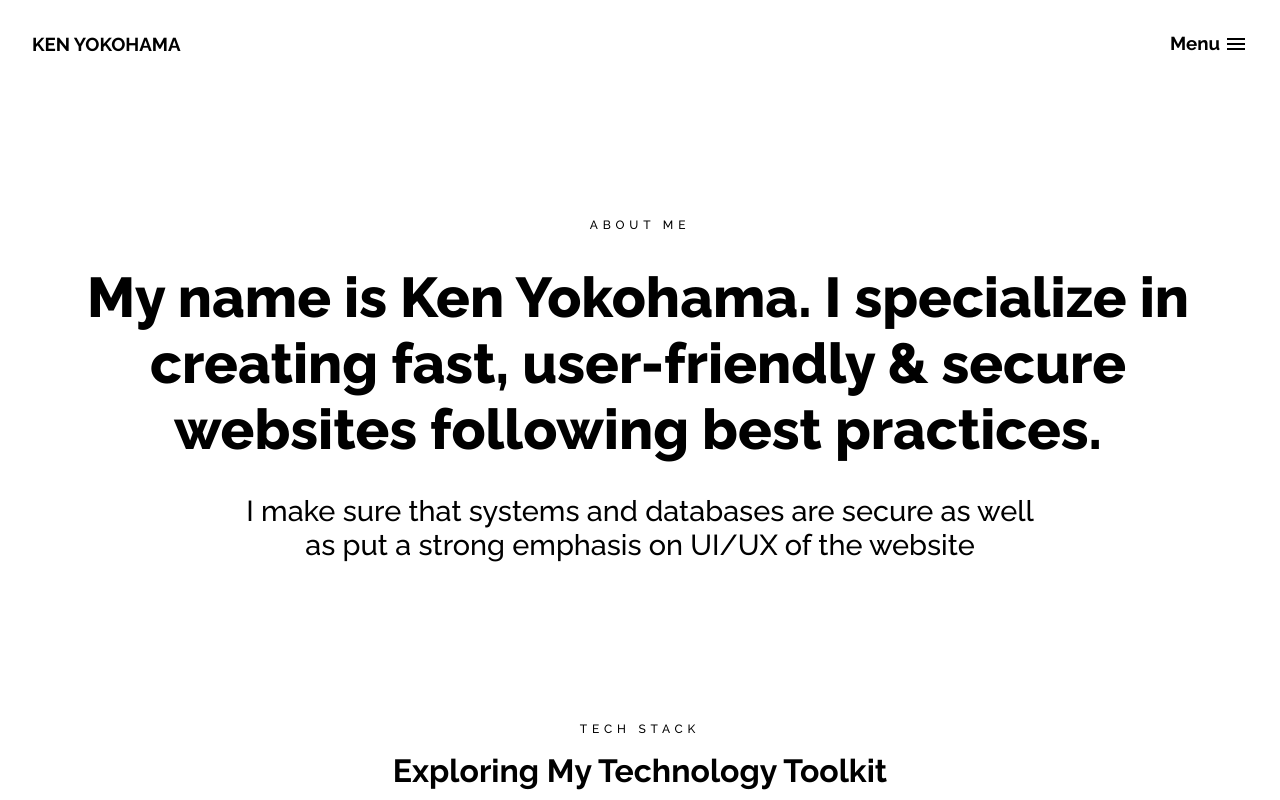
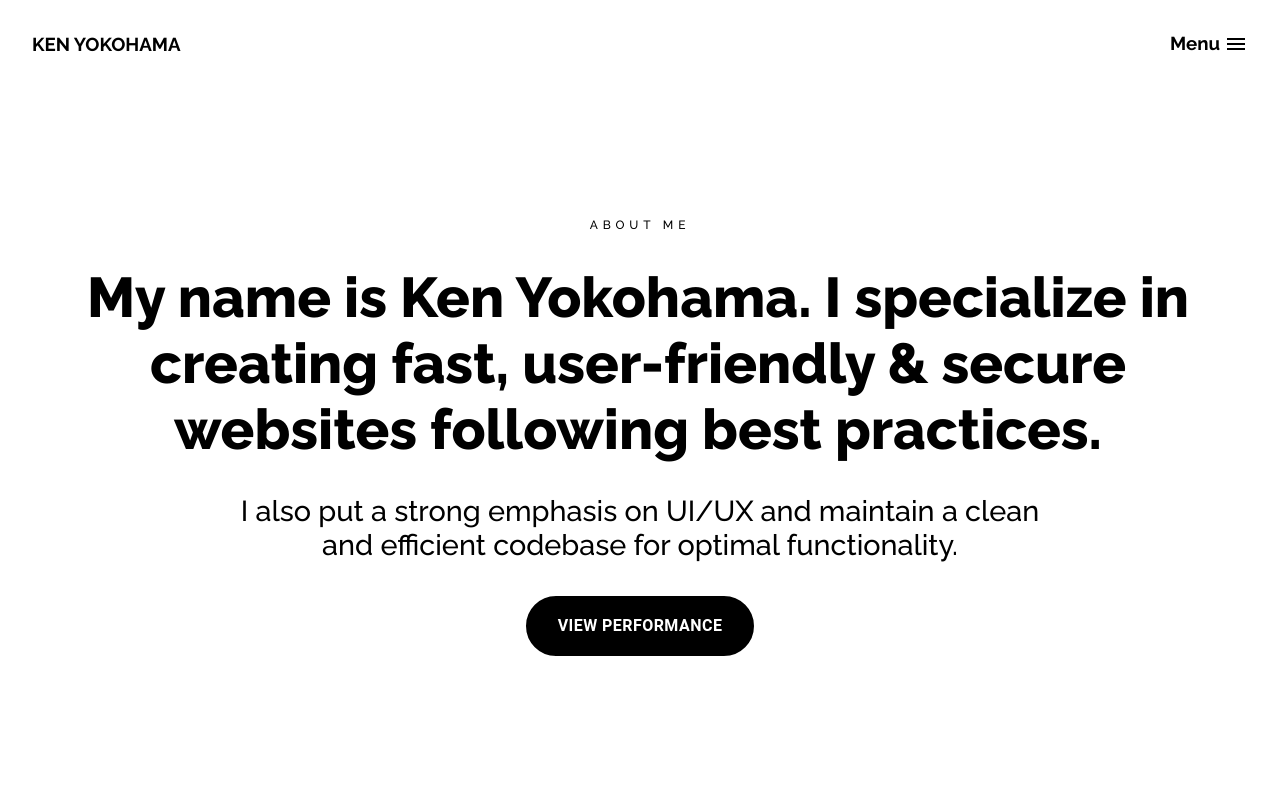
Before and after one commit to Ken-Yokohama/My-Portfolio, a React (Vite) app: page /about in a window 1280 px wide. Shown: the top 800 px of the page. Built offline with nearby package versions, Linux system fonts and the light colour scheme.

Commit message:
Add View Performance in About Me Page

```diff
--- a/src/index.css
+++ b/src/index.css
@@ -311,6 +311,24 @@ img {
                 width: 100%;
             }
         }
+        .button-container {
+            border-radius: 100px;
+            .button {
+                padding: 1rem 2rem;
+                color: white;
+                border-color: black;
+                background-color: black;
+                border-radius: 100px;
+                font-size: 1rem;
+                font-weight: 600;
+                border: 2px solid;
+                &:hover {
+                    border: 2px solid;
+                    background-color: rgb(255, 196, 0);
+                    color: black;
+                }
+            }
+        }
     }
 }
 
--- a/src/pages/about/index.tsx
+++ b/src/pages/about/index.tsx
@@ -82,10 +82,30 @@ const About = () => {
                                 maxWidth: "800px",
                             }}
                         >
-                            I make sure that systems and databases are secure as
+                            {/* I make sure that systems and databases are secure as
                             well as put a strong emphasis on UI/UX of the
-                            website
+                            website */}
+                            I also put a strong emphasis on UI/UX and maintain a
+                            clean and efficient codebase for optimal
+                            functionality.
                         </motion.h6>
+                        <motion.div {...animateUpProps(true, 0.6)}>
+                            <motion.div
+                                className="button-container"
+                                whileHover={{ scale: 1.1 }}
+                                whileTap={{ scale: 0.9 }}
+                            >
+                                <Button
+                                    className="button"
+                                    fullWidth
+                                    variant="outlined"
+                                    href="https://pagespeed.web.dev/analysis/https-kenyokohama-com/ikfoebx9kz?form_factor=desktop"
+                                    target="_blank"
+                                >
+                                    View Performance
+                                </Button>
+                            </motion.div>
+                        </motion.div>
                     </div>
                     {/* ---------------------LANGUAGES SECTION------------------------ */}
 
```
